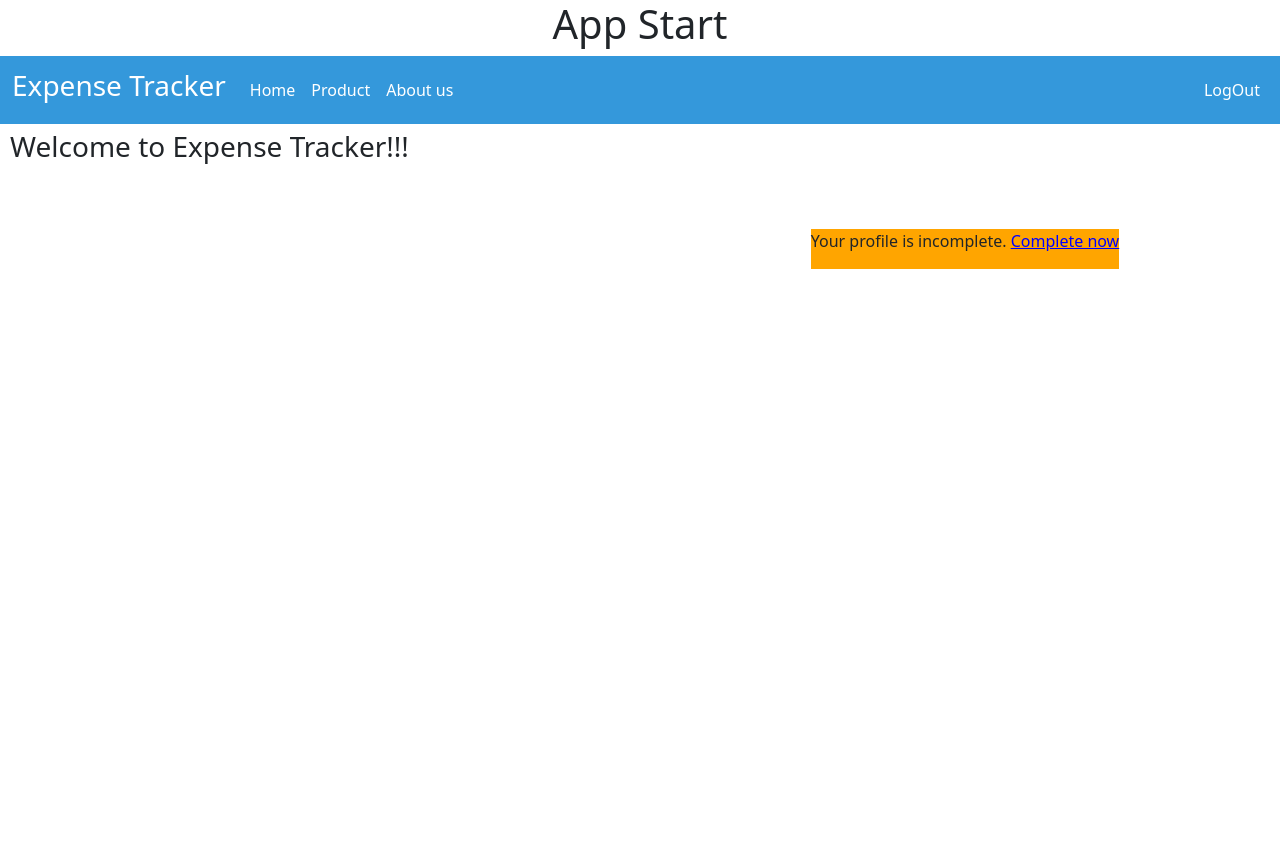
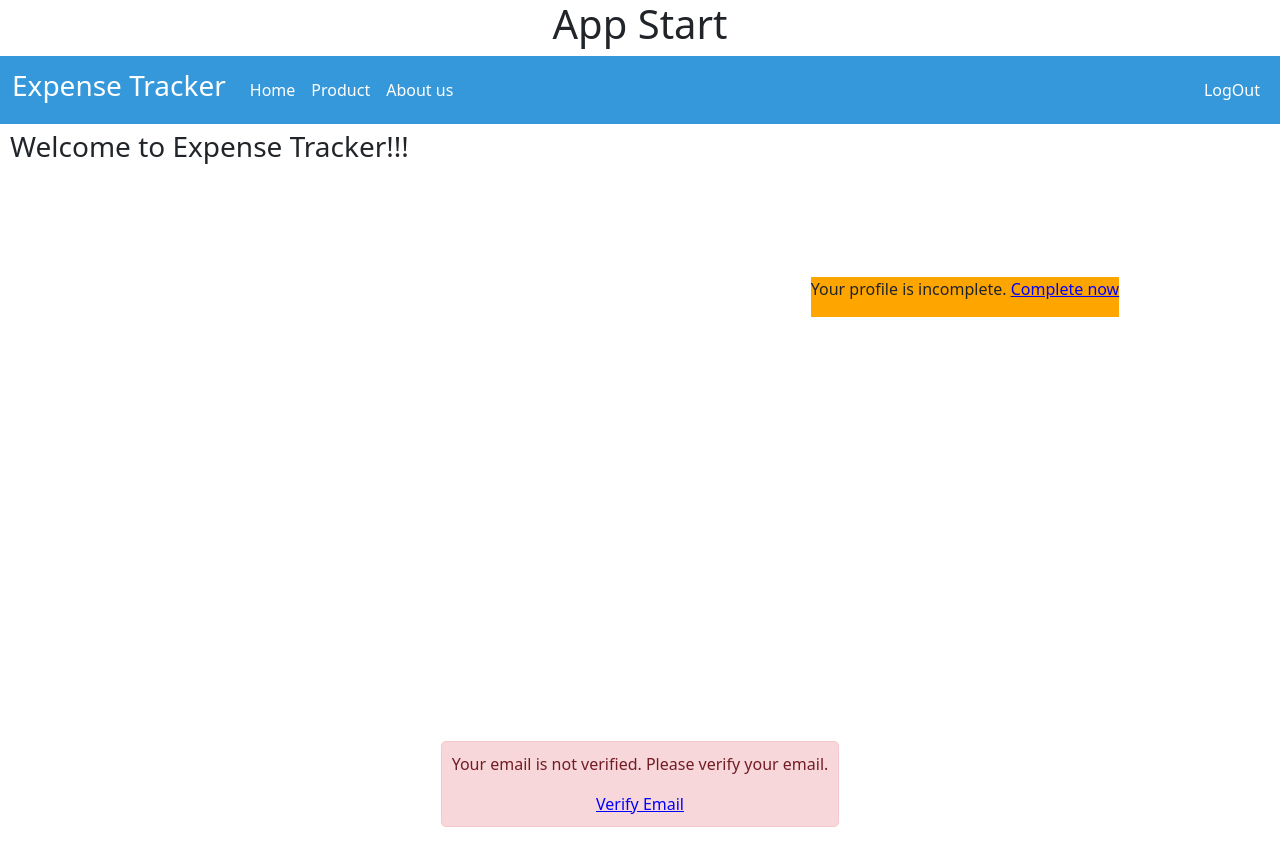
Before and after one commit to atulahire123/expensetracker, a React (Create React App) app: page /home in a window 1280 px wide. Shown: the top 866 px of the page. Built offline with nearby package versions, Linux system fonts and the light colour scheme.

Commit message:
Verify User Email

```diff
--- a/src/App.js
+++ b/src/App.js
@@ -1,15 +1,17 @@
-// src/App.js
 import React from 'react';
 import { Route, Routes } from 'react-router-dom';
 import 'bootstrap/dist/css/bootstrap.min.css';
 import './App.css';
 import Layout from './component/Layout/Layout';
+import Authpage from './component/Pages/Authpage';
 import AuthForm from './component/Auth/AuthForm';
 import HomePage from './component/Pages/HomePage';
+import CompleteProfile from './component/Pages/CompleteProfile';
+import AuthProvider from './component/context/AuthContext';
 
 function App() {
   return (
-        <>
+    <AuthProvider>
       <div className="App">
         <h1>App Start</h1>
       </div>
@@ -18,9 +20,10 @@ function App() {
           <Route path="/" element={<AuthForm isSignup={true} />} />
           <Route path="/login" element={<AuthForm isSignup={false} />} />
           <Route path="/home" element={<HomePage />} />
+          <Route path="/complete-profile" element={<CompleteProfile />} />
         </Routes>
       </Layout>
-        </>
+    </AuthProvider>
   );
 }
 
--- a/src/component/Pages/Authpage.js
+++ b/src/component/Pages/Authpage.js
@@ -1,11 +1,65 @@
-import React from 'react';
-import AuthForm from '../Auth/AuthForm';
+// src/component/Pages/Authpage.js
+import React, { useRef, useContext } from 'react';
+import { useNavigate } from 'react-router-dom';
+import { AuthContext } from '../context/AuthContext';
+//import './Authpage.css';
 
 const Authpage = () => {
+  const emailRef = useRef();
+  const passwordRef = useRef();
+  const authCtx = useContext(AuthContext);
+  const navigate = useNavigate();
+
+  const loginHandler = async (event) => {
+    event.preventDefault();
+
+    const enteredEmail = emailRef.current.value;
+    const enteredPassword = passwordRef.current.value;
+
+    try {
+      const response = await fetch('https://identitytoolkit.googleapis.com/v1/accounts:signInWithPassword?key=YOUR_API_KEY', {
+        method: 'POST',
+        body: JSON.stringify({
+          email: enteredEmail,
+          password: enteredPassword,
+          returnSecureToken: true,
+        }),
+        headers: {
+          'Content-Type': 'application/json',
+        },
+      });
+
+      if (!response.ok) {
+        throw new Error('Authentication failed!');
+      }
+
+      const data = await response.json();
+      authCtx.login(data.idToken);
+      navigate('/home');
+    } catch (error) {
+      alert(error.message);
+    }
+  };
+
   return (
-    <>
-      <AuthForm />
-    </>
+    <div className="auth-container">
+      <h3 className="headers">Login</h3>
+      <form onSubmit={loginHandler}>
+        <div className="form-control">
+          <label>Email</label>
+          <input type="email" ref={emailRef} required />
+        </div>
+        <div className="form-control">
+          <label>Password</label>
+          <input type="password" ref={passwordRef} required />
+        </div>
+        <div className="actions">
+          <button className="btn" type="submit">
+            Login
+          </button>
+        </div>
+      </form>
+    </div>
   );
 };
 
--- a/src/component/Pages/CompleteProfile.css
+++ b/src/component/Pages/CompleteProfile.css
@@ -6,23 +6,25 @@
     align-items: center;
     padding: 20px;
   }
-
   .top-message {
   background-color: #f8f9fa;
-    padding: 10px;
+  padding: 8px;
   border: 1px solid #ddd;
   border-radius: 8px;
-    text-align: right;
+  text-align: left;
   width: 100%;
   font-size: 0.9rem;
   color: #555;
+  display: flex;
+  align-items: center;
+  gap: 2px; /* Adjusts the space between flex items */
 
 }
 
 .top-message .highlight {
   color: #d9534f;
-    margin-top: -550px;
-    margin-left: 650px;
+  margin-right: 5px; /* Adjust as needed */
+
 }
 
 .top-message .btn-link {
@@ -33,12 +35,14 @@
   color: blue;
   cursor: pointer;
   text-decoration: underline;
-    margin-left: 5px;
+  margin-left: 5px; /* Adjust as needed */
+
 }
 
 .top-message .btn-link:hover {
   text-decoration: none;
 }
+
 
   .headers {
     position: absolute;
--- a/src/component/Pages/CompleteProfile.js
+++ b/src/component/Pages/CompleteProfile.js
@@ -78,6 +78,10 @@ const CompleteProfile = () => {
 
   return (
     <div className="profile-container">
+    <h2 className="top-message">
+        Your Profile is <span className="highlight">64%</span> completed. A complete profile has higher chances of landing a job.
+        <button className="btn-link">Complete now</button>
+      </h2>
       <h3 className="headers">Complete Your Profile</h3>
       <div className="card">
         <h2>Contact Details</h2>
--- a/src/component/Pages/HomePage.css
+++ b/src/component/Pages/HomePage.css
@@ -36,3 +36,25 @@
   .btn-link:hover {
     text-decoration: none;
   }
+  .verification-message {
+    margin-top: 10px;
+    padding: 10px;
+    background-color: #f8d7da;
+    color: #721c24;
+    border: 1px solid #f5c6cb;
+    border-radius: 5px;
+  }
+
+  .btn-link {
+    background: none;
+    border: none;
+    padding: 0;
+    font: inherit;
+    color: blue;
+    cursor: pointer;
+    text-decoration: underline;
+  }
+
+  .btn-link:hover {
+    text-decoration: none;
+  }
--- a/src/component/Pages/HomePage.js
+++ b/src/component/Pages/HomePage.js
@@ -5,12 +5,13 @@ import './HomePage.css';
 
 const HomePage = () => {
   const [showCompleteProfile, setShowCompleteProfile] = useState(false);
+  const [emailVerified, setEmailVerified] = useState(false);
+  const [verificationSent, setVerificationSent] = useState(false);
   const authCtx = useContext(AuthContext);
 
   useEffect(() => {
     const token = localStorage.getItem('token');
     if (token) {
-      // Fetch profile data with token and check if profile is complete
       fetchProfileData(token);
     }
   }, []);
@@ -22,14 +23,13 @@ const HomePage = () => {
         headers: {
           'Content-Type': 'application/json',
         },
-        body: JSON.stringify({
-          idToken: token,
-        }),
+        body: JSON.stringify({ idToken: token }),
       });
 
       if (response.ok) {
         const data = await response.json();
         const user = data.users[0];
+        setEmailVerified(user.emailVerified);
         if (!user.displayName || !user.photoUrl) {
           setShowCompleteProfile(true);
         }
@@ -41,18 +41,47 @@ const HomePage = () => {
     }
   };
 
-  const handleCompleteProfileClick = () => {
-    setShowCompleteProfile(true);
+  const sendVerificationEmail = async () => {
+    try {
+      const response = await fetch('https://identitytoolkit.googleapis.com/v1/accounts:sendOobCode?key=AIzaSyBk2aY2glhJpfsIJGEbHs7CXzOsSVH3H18', {
+        method: 'POST',
+        headers: {
+          'Content-Type': 'application/json',
+        },
+        body: JSON.stringify({
+          requestType: 'VERIFY_EMAIL',
+          idToken: authCtx.token,
+        }),
+      });
+
+      if (response.ok) {
+        setVerificationSent(true);
+        alert('Verification email sent. Please check your inbox.');
+      } else {
+        console.log('Failed to send verification email.');
+      }
+    } catch (error) {
+      console.log('Failed to send verification email.', error);
+    }
   };
 
   return (
     <div className="homepage-container">
       <h3 className="header">Welcome to Expense Tracker!!!</h3>
+      {!emailVerified && !verificationSent && (
+        <div className="verification-message">
+          <p>Your email is not verified. Please verify your email.</p>
+          <button onClick={sendVerificationEmail} className="btn-link">
+            Verify Email
+          </button>
+        </div>
+      )}
+      {verificationSent && <p>Verification email sent. Please check your inbox.</p>}
       {!showCompleteProfile && (
         <div className="profile-message">
           <p>
             Your profile is incomplete.{' '}
-            <button onClick={handleCompleteProfileClick} className="btn-link">
+            <button onClick={() => setShowCompleteProfile(true)} className="btn-link">
               Complete now
             </button>
           </p>
```
Also changed, not shown: src/component/context/AuthContext.js (line endings or trailing spaces). Lines whose indentation alone changed are shown as unchanged.
